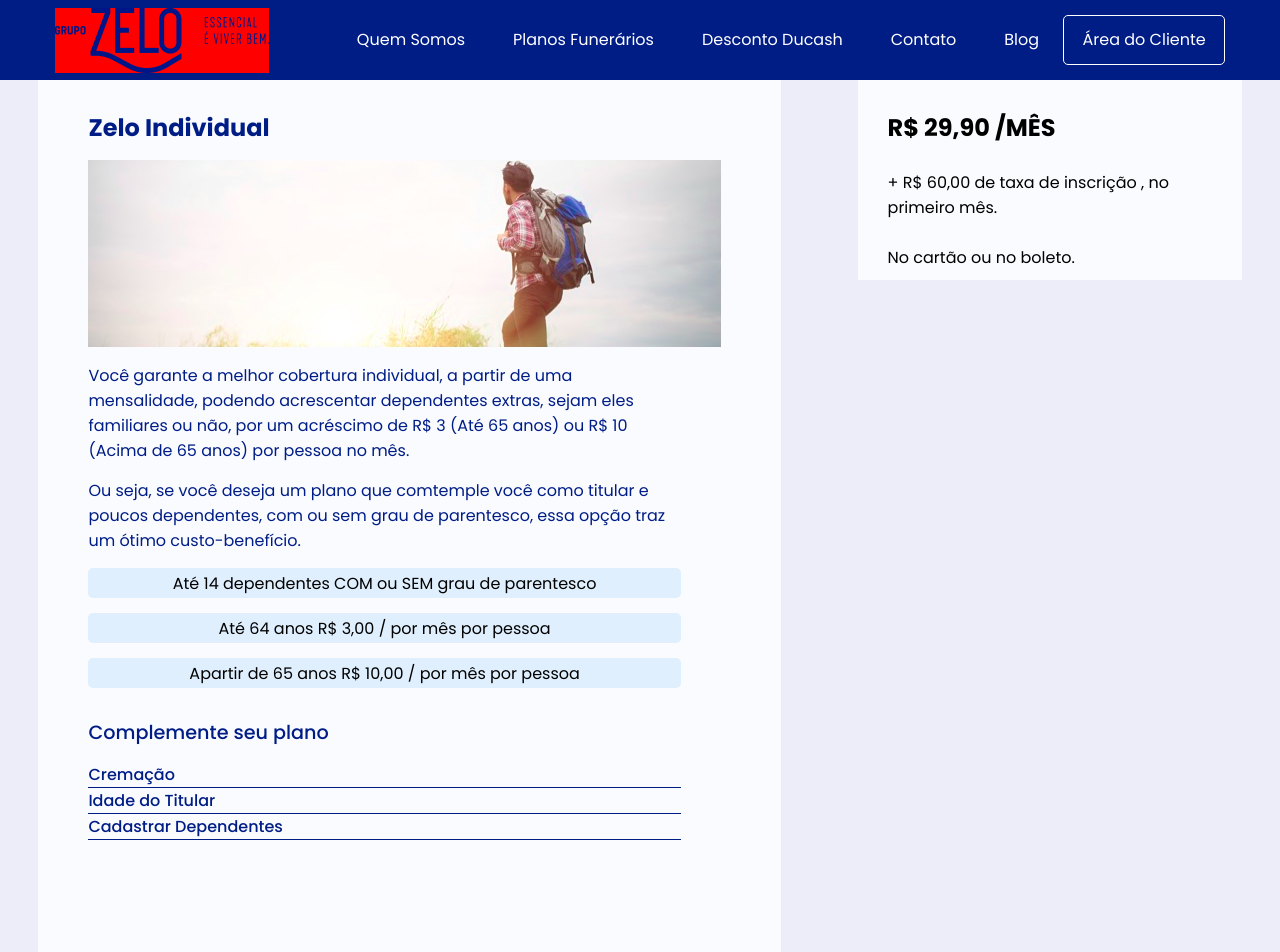
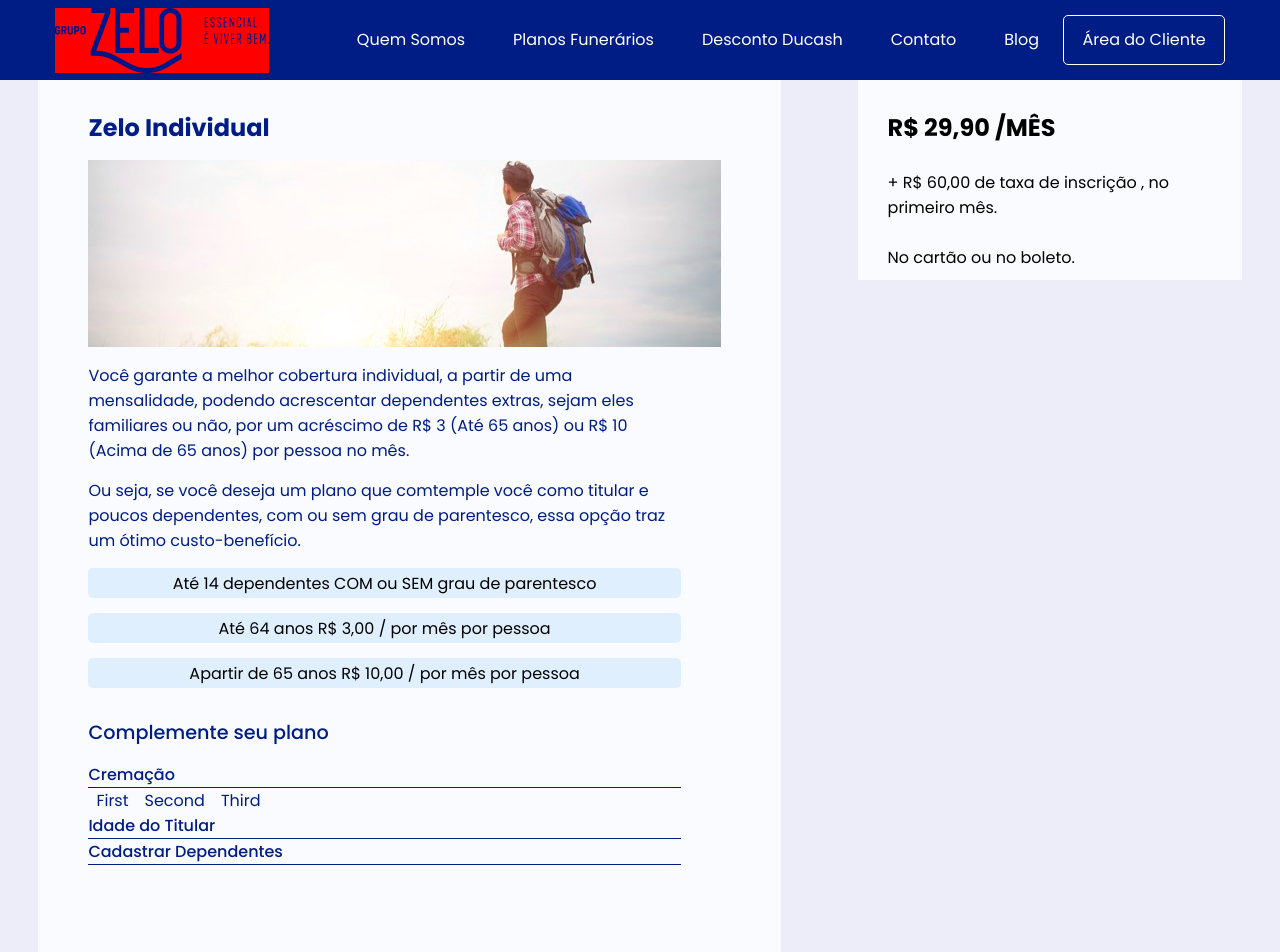
Before and after one commit to pedronazarito98/ProjetoDigital, a React (Create React App) app: page /ecommercePayment in a window 1280 px wide. Shown: the top 952 px of the page. Built offline with nearby package versions, Linux system fonts and the light colour scheme.

Commit message:
09/08 - 11:21 (Matheus Alves)

```diff
--- a/src/Components/EcommercePage/PaymentForm/index.js
+++ b/src/Components/EcommercePage/PaymentForm/index.js
@@ -1,6 +1,9 @@
-import { Title, Content, Line} from "./style";
+import { useState } from "react";
+import { Title, Content, Line } from "./style";
+import { Radio, RadioGroup, Stack } from "@chakra-ui/react";
 
-export default function PaymentDescriptionComponent(props) {
+export default function PaymentFormComponent(props) {
+    const [value, setValue] = useState(1);
 
     return (
         <>
@@ -8,6 +11,15 @@
             <Content>
                 Cremação
                 <Line />
+
+                <RadioGroup onChange={setValue} value={value}>
+                    <Stack direction="row">
+                        <Radio value="1">First</Radio>
+                        <Radio value="2">Second</Radio>
+                        <Radio value="3">Third</Radio>
+                    </Stack>
+                </RadioGroup>
+
                 Idade do Titular
                 <Line />
                 Cadastrar Dependentes
--- a/src/Pages/EcommercePage/Payment/index.js
+++ b/src/Pages/EcommercePage/Payment/index.jsx
@@ -1,8 +1,8 @@
 // Components ****************************************************
 import { Navbar } from "../../../Components/EcommercePage/Navbar";
 // Sections ******************************************************
-import CenterSection from "./Sections/CenterSection";
-import RightSection from "./Sections/RightSection";
+import CenterSection from "../../../Views/EcommercePage/Payment/CenterSection";
+import RightSection from "../../../Views/EcommercePage/Payment/RightSection";
 // Styles ********************************************************
 import { Container } from "./style";
 //****************************************************************
--- a/src/Pages/LandingPage/style.js
+++ b/src/Pages/LandingPage/style.js
@@ -187,7 +187,7 @@
   flex-Direction: column;
   align-items: center;
   justify-content: center;
-
+  background-color: white;
   color:#45536b;
 
   margin-top: 20px;
--- a/src/Pages/EcommercePage/Payment/Sections/CenterSection/index.js
+++ b/src/Views/EcommercePage/Payment/CenterSection/index.js
@@ -1,7 +1,7 @@
 import { Container } from "./style";
 
-import PaymentDescription from "../../../../../Components/EcommercePage/PaymentDescription";
-import PaymentForm from "../../../../../Components/EcommercePage/PaymentForm";
+import PaymentDescription from "../../../../Components/EcommercePage/PaymentDescription";
+import PaymentForm from "../../../../Components/EcommercePage/PaymentForm";
 
 export default function CenterSection(props) {
 
--- a/src/Pages/EcommercePage/Payment/Sections/RightSection/index.js
+++ b/src/Views/EcommercePage/Payment/RightSection/index.js
@@ -1,4 +1,4 @@
-import PaymentCard from "../../../../../Components/EcommercePage/PaymentCard";
+import PaymentCard from "../../../../Components/EcommercePage/PaymentCard";
 
 export default function RightSection(props) {
 
```
Also changed, not shown: src/Pages/EcommercePage/Plan/index.js (deleted), src/Pages/EcommercePage/Plan/index.jsx (added), src/Views/EcommercePage/Payment/CenterSection/style.js (renamed from src/Pages/EcommercePage/Payment/Sections/CenterSection/style.js).
